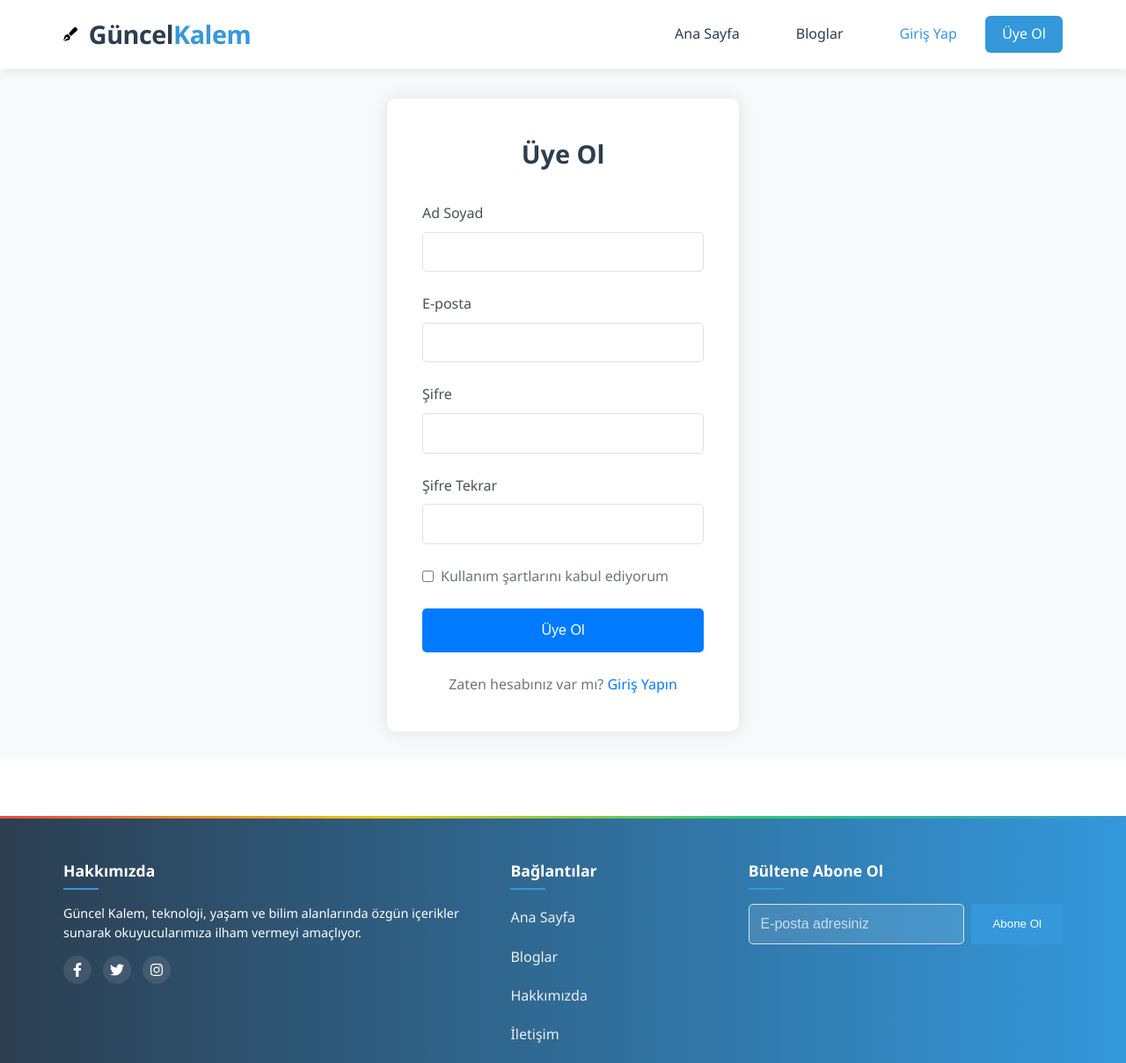
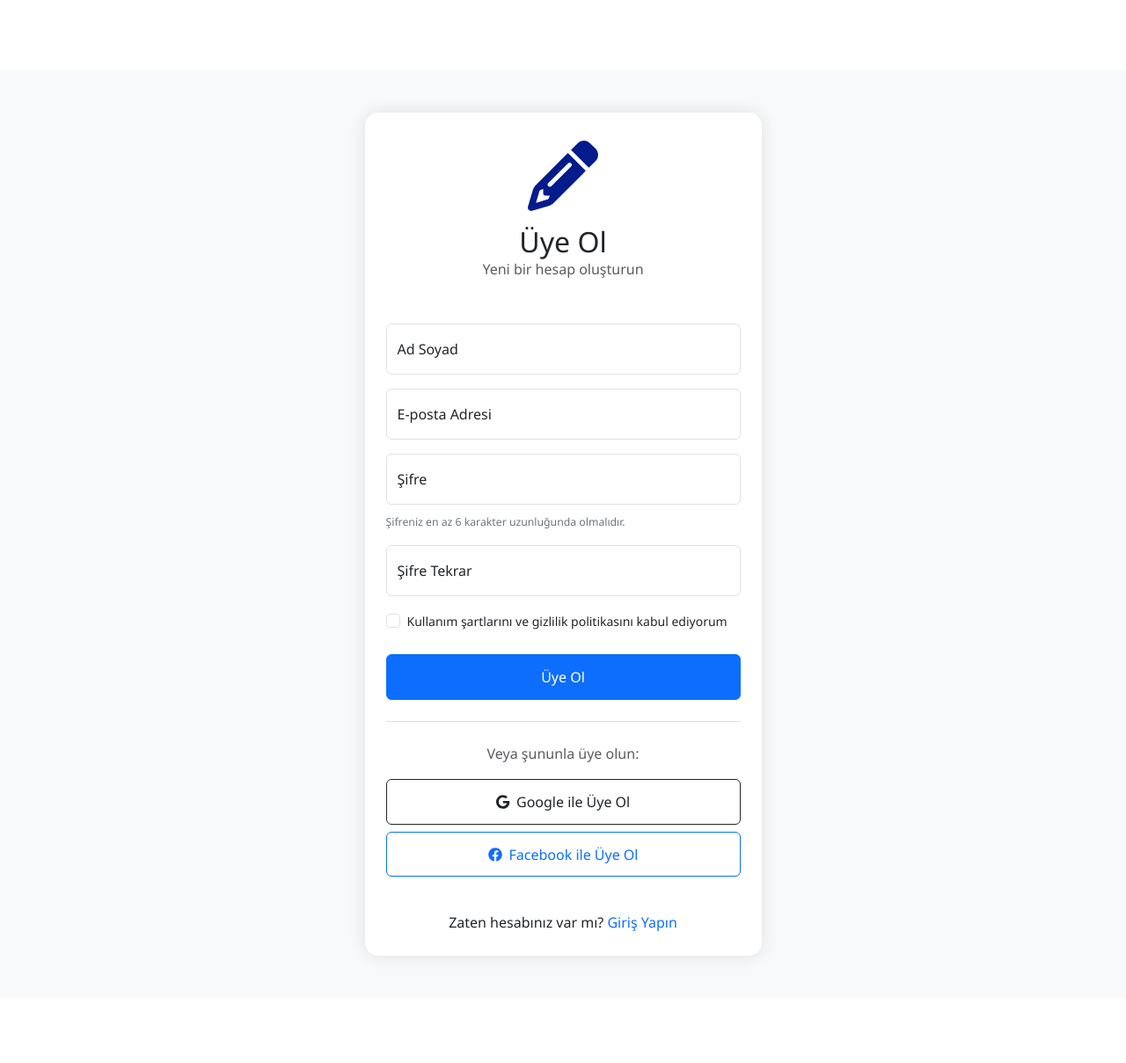
Before and after one commit to mehmetakifkucukkaya/blog-site, a plain HTML site: page pages/signup.html in a window 1280 px wide. Shown: the top 1209 px of the page at 88% size. After the commit the page ends 1135 px from the top, so only its background shows below. Drawn offline with nearby package versions, Linux system fonts and the light colour scheme.

Commit message:
Updated login and signup designs wiht Bootstrap

```diff
--- a/pages/login.html
+++ b/pages/login.html
@@ -5,73 +5,163 @@
     <meta name="viewport" content="width=device-width, initial-scale=1.0" />
     <title>Güncel Kalem - Giriş Yap</title>
     <link rel="icon" type="image/png" href="../images/favicon.svg" />
+    <!-- Bootstrap CSS -->
+    <link
+      href="https://cdn.jsdelivr.net/npm/bootstrap@5.3.2/dist/css/bootstrap.min.css"
+      rel="stylesheet"
+    />
     <link rel="stylesheet" href="../css/style.css" />
-    <script src="https://cdnjs.cloudflare.com/ajax/libs/font-awesome/6.0.0/js/all.min.js"></script>
-    <script src="../js/login.js"></script>
+    <style>
+      .login-container {
+        min-height: calc(100vh - 160px);
+        background-color: #f8f9fa;
+      }
+      .card {
+        border: none;
+        border-radius: 15px;
+        box-shadow: 0 0 20px rgba(0, 0, 0, 0.1);
+      }
+      .card-header {
+        background-color: transparent;
+        border-bottom: none;
+        text-align: center;
+        padding-top: 2rem;
+      }
+      .form-floating {
+        margin-bottom: 1rem;
+      }
+      .btn-primary {
+        padding: 0.8rem;
+        font-weight: 500;
+      }
+      .card-footer {
+        background-color: transparent;
+        border-top: none;
+        text-align: center;
+      }
+      .brand-logo {
+        width: 80px;
+        height: 80px;
+        margin-bottom: 1rem;
+      }
+      .social-login {
+        border-top: 1px solid #dee2e6;
+        padding-top: 1.5rem;
+        margin-top: 1.5rem;
+      }
+      .btn-social {
+        width: 100%;
+        margin-bottom: 0.5rem;
+        padding: 0.8rem;
+        display: flex;
+        align-items: center;
+        justify-content: center;
+        gap: 0.5rem;
+      }
+    </style>
   </head>
   <body>
     <div id="header"></div>
 
-    <main class="auth-container">
-      <div class="auth-form">
-        <h2>Giriş Yap</h2>
-        <form>
-          <div class="form-group">
-            <label for="email">E-posta</label>
-            <input type="email" id="email" required />
+    <main class="login-container d-flex align-items-center py-5">
+      <div class="container">
+        <div class="row justify-content-center">
+          <div class="col-12 col-md-8 col-lg-6 col-xl-5">
+            <div class="card">
+              <div class="card-header">
+                <img
+                  src="../images/favicon.svg"
+                  alt="Logo"
+                  class="brand-logo"
+                />
+                <h2 class="mb-0">Giriş Yap</h2>
+                <p class="text-muted">Hesabınıza erişmek için giriş yapın</p>
               </div>
-          <div class="form-group">
+              <div class="card-body p-4">
+                <form id="loginForm">
+                  <div class="form-floating">
+                    <input
+                      type="email"
+                      class="form-control"
+                      id="email"
+                      placeholder="name@example.com"
+                      required
+                    />
+                    <label for="email">E-posta Adresi</label>
+                  </div>
+                  <div class="form-floating">
+                    <input
+                      type="password"
+                      class="form-control"
+                      id="password"
+                      placeholder="Şifre"
+                      required
+                    />
                     <label for="password">Şifre</label>
-            <input type="password" id="password" required />
                   </div>
-          <div class="form-options">
-            <label class="remember-me">
-              <input type="checkbox" />
-              <span>Beni Hatırla</span>
+                  <div
+                    class="d-flex justify-content-between align-items-center mb-4"
+                  >
+                    <div class="form-check">
+                      <input
+                        class="form-check-input"
+                        type="checkbox"
+                        id="rememberMe"
+                      />
+                      <label class="form-check-label" for="rememberMe">
+                        Beni Hatırla
                       </label>
-            <a href="#" class="forgot-password">Şifremi Unuttum</a>
                     </div>
-          <button type="submit" class="auth-button">Giriş Yap</button>
-          <p class="auth-link">
-            Hesabınız yok mu? <a href="../pages/signup.html">Üye Olun</a>
+                    <a href="#" class="text-primary text-decoration-none"
+                      >Şifremi Unuttum</a
+                    >
+                  </div>
+                  <button type="submit" class="btn btn-primary w-100">
+                    Giriş Yap
+                  </button>
+
+                  <div class="social-login">
+                    <p class="text-center text-muted mb-3">
+                      Veya şununla giriş yapın:
                     </p>
+                    <button
+                      type="button"
+                      class="btn btn-outline-dark btn-social"
+                    >
+                      <i class="fab fa-google"></i>
+                      Google ile Giriş Yap
+                    </button>
+                    <button
+                      type="button"
+                      class="btn btn-outline-primary btn-social"
+                    >
+                      <i class="fab fa-facebook"></i>
+                      Facebook ile Giriş Yap
+                    </button>
+                  </div>
                 </form>
+              </div>
+              <div class="card-footer pb-4">
+                <p class="mb-0">
+                  Hesabınız yok mu?
+                  <a
+                    href="signup.html"
+                    class="text-primary text-decoration-none"
+                    >Üye Olun</a
+                  >
+                </p>
+              </div>
+            </div>
+          </div>
+        </div>
       </div>
     </main>
 
     <div id="footer"></div>
 
-    <script>
-      // Header ve Footer'ı yükle
-      async function loadComponents() {
-        try {
-          // Header'ı yükle
-          const headerResponse = await fetch("../components/header.html");
-          const headerHtml = await headerResponse.text();
-          document.getElementById("header").innerHTML = headerHtml;
-
-          // Aktif sayfayı işaretle
-          const currentPage = window.location.pathname.split("/").pop();
-          const navLinks = document.querySelectorAll(".nav-links a");
-          navLinks.forEach((link) => {
-            if (link.getAttribute("href") === currentPage) {
-              link.classList.add("active");
-            } else {
-              link.classList.remove("active");
-            }
-          });
-
-          // Footer'ı yükle
-          const footerResponse = await fetch("../components/footer.html");
-          const footerHtml = await footerResponse.text();
-          document.getElementById("footer").innerHTML = footerHtml;
-        } catch (error) {
-          console.error("Component yüklenirken hata:", error);
-        }
-      }
-
-      // Sayfa yüklendiğinde componentleri yükle
-      document.addEventListener("DOMContentLoaded", loadComponents);
-    </script>
+    <!-- Scripts -->
+    <script src="https://cdn.jsdelivr.net/npm/bootstrap@5.3.2/dist/js/bootstrap.bundle.min.js"></script>
+    <script src="https://cdnjs.cloudflare.com/ajax/libs/font-awesome/6.0.0/js/all.min.js"></script>
+    <script src="../js/login.js"></script>
   </body>
 </html>
--- a/pages/signup.html
+++ b/pages/signup.html
@@ -5,81 +5,191 @@
     <meta name="viewport" content="width=device-width, initial-scale=1.0" />
     <title>Güncel Kalem - Üye Ol</title>
     <link rel="icon" type="image/png" href="../images/favicon.svg" />
+    <!-- Bootstrap CSS -->
+    <link
+      href="https://cdn.jsdelivr.net/npm/bootstrap@5.3.2/dist/css/bootstrap.min.css"
+      rel="stylesheet"
+    />
     <link rel="stylesheet" href="../css/style.css" />
-    <script src="https://cdnjs.cloudflare.com/ajax/libs/font-awesome/6.0.0/js/all.min.js"></script>
-    <script src="../js/signup.js"></script>
+    <style>
+      .signup-container {
+        min-height: calc(100vh - 160px);
+        background-color: #f8f9fa;
+      }
+      .card {
+        border: none;
+        border-radius: 15px;
+        box-shadow: 0 0 20px rgba(0, 0, 0, 0.1);
+      }
+      .card-header {
+        background-color: transparent;
+        border-bottom: none;
+        text-align: center;
+        padding-top: 2rem;
+      }
+      .form-floating {
+        margin-bottom: 1rem;
+      }
+      .btn-primary {
+        padding: 0.8rem;
+        font-weight: 500;
+      }
+      .card-footer {
+        background-color: transparent;
+        border-top: none;
+        text-align: center;
+      }
+      .brand-logo {
+        width: 80px;
+        height: 80px;
+        margin-bottom: 1rem;
+      }
+      .social-signup {
+        border-top: 1px solid #dee2e6;
+        padding-top: 1.5rem;
+        margin-top: 1.5rem;
+      }
+      .btn-social {
+        width: 100%;
+        margin-bottom: 0.5rem;
+        padding: 0.8rem;
+        display: flex;
+        align-items: center;
+        justify-content: center;
+        gap: 0.5rem;
+      }
+      .password-requirements {
+        font-size: 0.875rem;
+        color: #6c757d;
+        margin-top: -0.5rem;
+        margin-bottom: 1rem;
+      }
+    </style>
   </head>
   <body>
     <div id="header"></div>
 
-    <main class="auth-container">
-      <div class="auth-form">
-        <h2>Üye Ol</h2>
-        <form>
-          <div class="form-group">
+    <main class="signup-container d-flex align-items-center py-5">
+      <div class="container">
+        <div class="row justify-content-center">
+          <div class="col-12 col-md-8 col-lg-6 col-xl-5">
+            <div class="card">
+              <div class="card-header">
+                <img
+                  src="../images/favicon.svg"
+                  alt="Logo"
+                  class="brand-logo"
+                />
+                <h2 class="mb-0">Üye Ol</h2>
+                <p class="text-muted">Yeni bir hesap oluşturun</p>
+              </div>
+              <div class="card-body p-4">
+                <form id="signupForm">
+                  <div class="form-floating">
+                    <input
+                      type="text"
+                      class="form-control"
+                      id="name"
+                      placeholder="Ad Soyad"
+                      required
+                    />
                     <label for="name">Ad Soyad</label>
-            <input type="text" id="name" required />
                   </div>
-          <div class="form-group">
-            <label for="email">E-posta</label>
-            <input type="email" id="email" required />
+                  <div class="form-floating">
+                    <input
+                      type="email"
+                      class="form-control"
+                      id="email"
+                      placeholder="name@example.com"
+                      required
+                    />
+                    <label for="email">E-posta Adresi</label>
                   </div>
-          <div class="form-group">
+                  <div class="form-floating">
+                    <input
+                      type="password"
+                      class="form-control"
+                      id="password"
+                      placeholder="Şifre"
+                      required
+                    />
                     <label for="password">Şifre</label>
-            <input type="password" id="password" required />
                   </div>
-          <div class="form-group">
+                  <div class="password-requirements">
+                    <small
+                      >Şifreniz en az 6 karakter uzunluğunda olmalıdır.</small
+                    >
+                  </div>
+                  <div class="form-floating">
+                    <input
+                      type="password"
+                      class="form-control"
+                      id="password-confirm"
+                      placeholder="Şifre Tekrar"
+                      required
+                    />
                     <label for="password-confirm">Şifre Tekrar</label>
-            <input type="password" id="password-confirm" required />
                   </div>
-          <div class="form-options">
-            <label class="terms">
-              <input type="checkbox" required />
-              <span>Kullanım şartlarını kabul ediyorum</span>
+
+                  <div class="form-check mb-4">
+                    <input
+                      class="form-check-input"
+                      type="checkbox"
+                      id="terms"
+                      required
+                    />
+                    <label class="form-check-label" for="terms">
+                      <small
+                        >Kullanım şartlarını ve gizlilik politikasını kabul
+                        ediyorum</small
+                      >
                     </label>
                   </div>
-          <button type="submit" class="auth-button">Üye Ol</button>
-          <p class="auth-link">
+
+                  <button type="submit" class="btn btn-primary w-100">
+                    Üye Ol
+                  </button>
+
+                  <div class="social-signup">
+                    <p class="text-center text-muted mb-3">
+                      Veya şununla üye olun:
+                    </p>
+                    <button
+                      type="button"
+                      class="btn btn-outline-dark btn-social"
+                    >
+                      <i class="fab fa-google"></i>
+                      Google ile Üye Ol
+                    </button>
+                    <button
+                      type="button"
+                      class="btn btn-outline-primary btn-social"
+                    >
+                      <i class="fab fa-facebook"></i>
+                      Facebook ile Üye Ol
+                    </button>
+                  </div>
+                </form>
+              </div>
+              <div class="card-footer pb-4">
+                <p class="mb-0">
                   Zaten hesabınız var mı?
-            <a href="../pages/login.html">Giriş Yapın</a>
+                  <a href="login.html" class="text-primary text-decoration-none"
+                    >Giriş Yapın</a
+                  >
                 </p>
-        </form>
+              </div>
+            </div>
+          </div>
+        </div>
       </div>
     </main>
 
     <div id="footer"></div>
 
-    <script>
-      // Header ve Footer'ı yükle
-      async function loadComponents() {
-        try {
-          // Header'ı yükle
-          const headerResponse = await fetch("../components/header.html");
-          const headerHtml = await headerResponse.text();
-          document.getElementById("header").innerHTML = headerHtml;
-
-          // Aktif sayfayı işaretle
-          const currentPage = window.location.pathname.split("/").pop();
-          const navLinks = document.querySelectorAll(".nav-links a");
-          navLinks.forEach((link) => {
-            if (link.getAttribute("href") === currentPage) {
-              link.classList.add("active");
-            } else {
-              link.classList.remove("active");
-            }
-          });
-
-          // Footer'ı yükle
-          const footerResponse = await fetch("../components/footer.html");
-          const footerHtml = await footerResponse.text();
-          document.getElementById("footer").innerHTML = footerHtml;
-        } catch (error) {
-          console.error("Component yüklenirken hata:", error);
-        }
-      }
-
-      // Sayfa yüklendiğinde componentleri yükle
-      document.addEventListener("DOMContentLoaded", loadComponents);
-    </script>
+    <!-- Scripts -->
+    <script src="https://cdn.jsdelivr.net/npm/bootstrap@5.3.2/dist/js/bootstrap.bundle.min.js"></script>
+    <script src="https://cdnjs.cloudflare.com/ajax/libs/font-awesome/6.0.0/js/all.min.js"></script>
+    <script src="../js/signup.js"></script>
   </body>
 </html>
```
Lines whose indentation alone changed are shown as unchanged.
